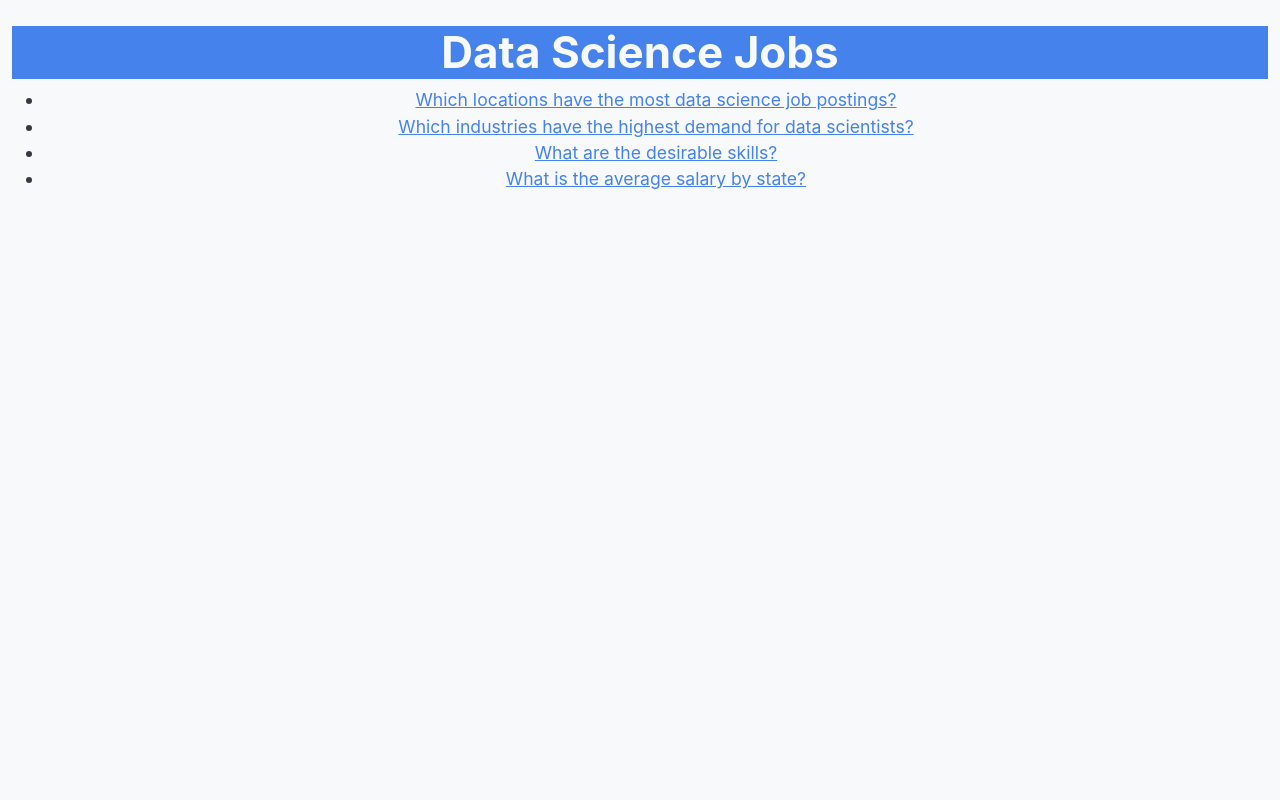
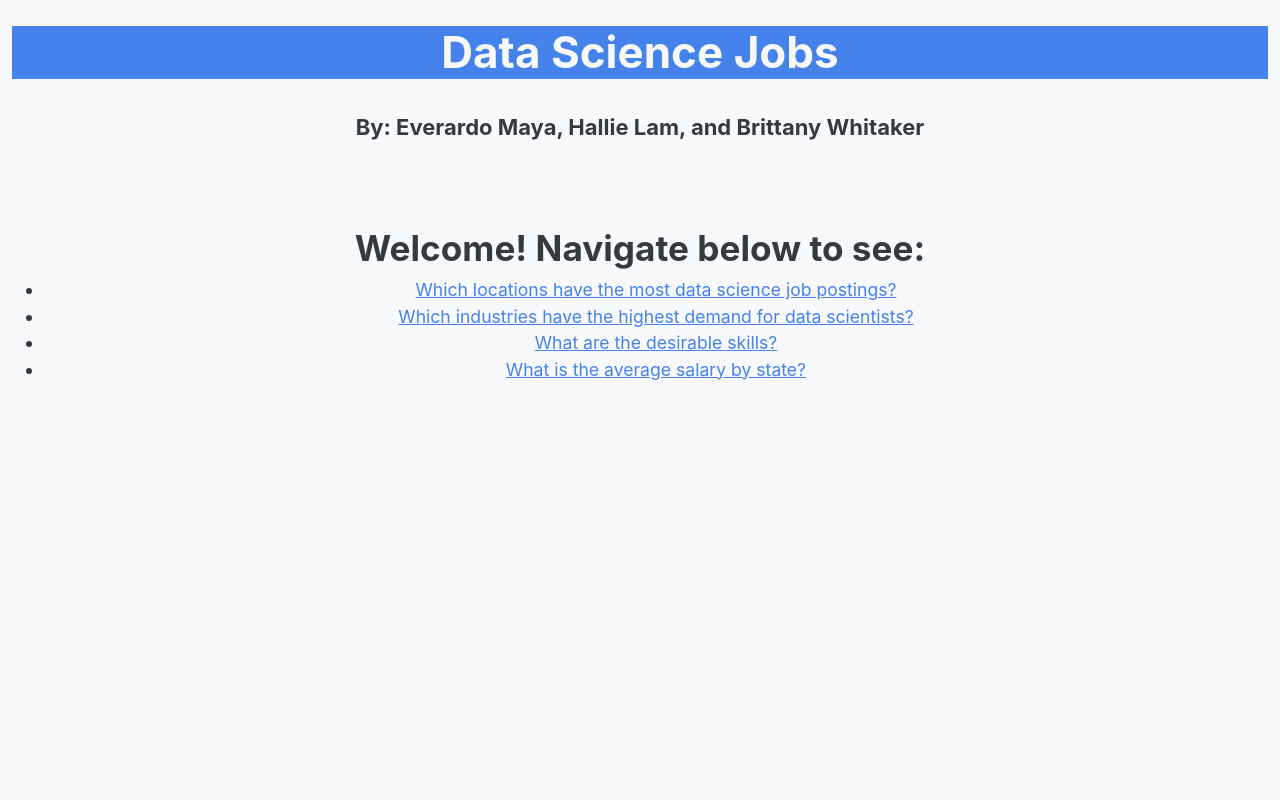
Before and after one commit to molobit619/data-science-jobs-dashboard, a Flask app: page / in a window 1280 px wide. Run offline with Flask 2, Linux system fonts and the light colour scheme; some libraries are stand-ins or nearby versions.

Commit message:
edited index.html

```diff
--- a/templates/index.html
+++ b/templates/index.html
@@ -15,6 +15,8 @@
             <div class="jumbotron text-center bg-primary">
                 <h1 class="text-light">Data Science Jobs</h1>
             </div><center>
+                <br><div><h5>By: Everardo Maya, Hallie Lam, and Brittany Whitaker</h5></div><br><br><br>
+                <div><h2>Welcome! Navigate below to see:</h2></div>
             <div>
                 <ul>
                     <li><a href="/location">Which locations have the most data science job postings?</a></li>
```
